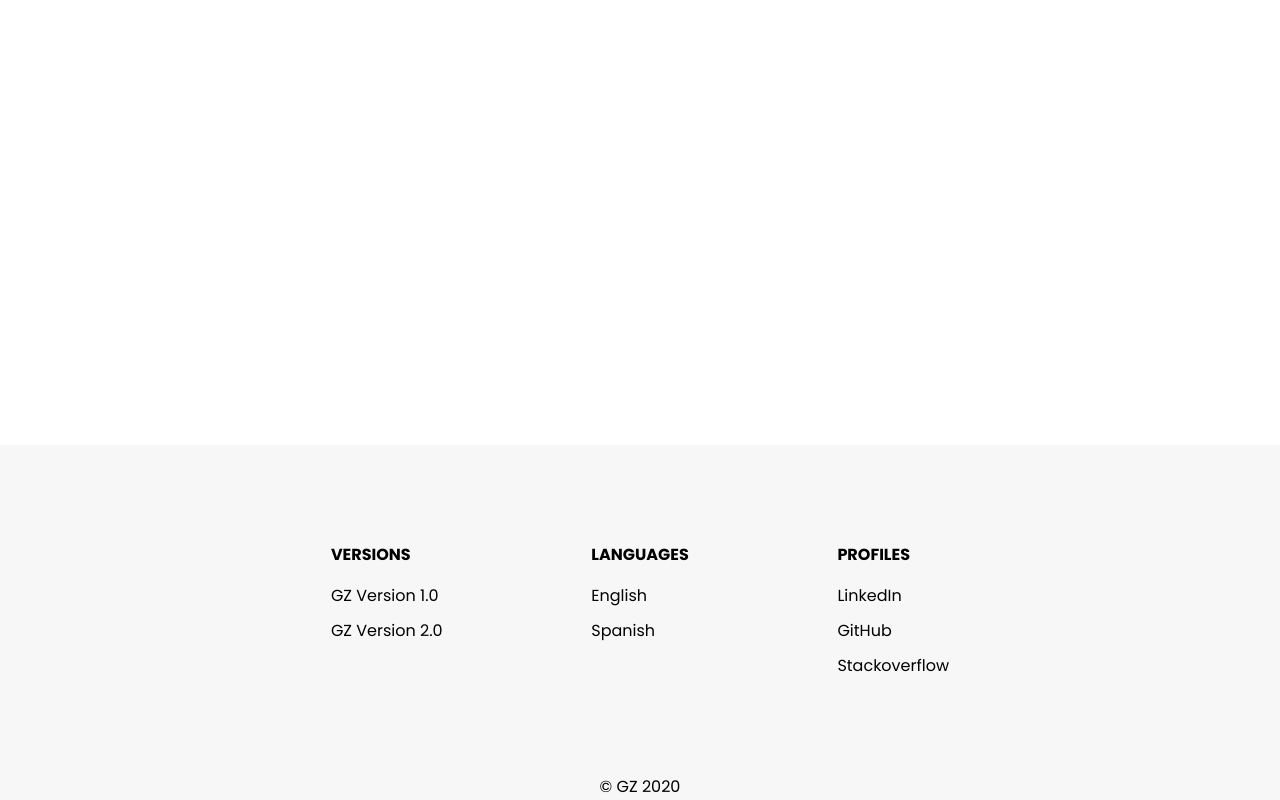
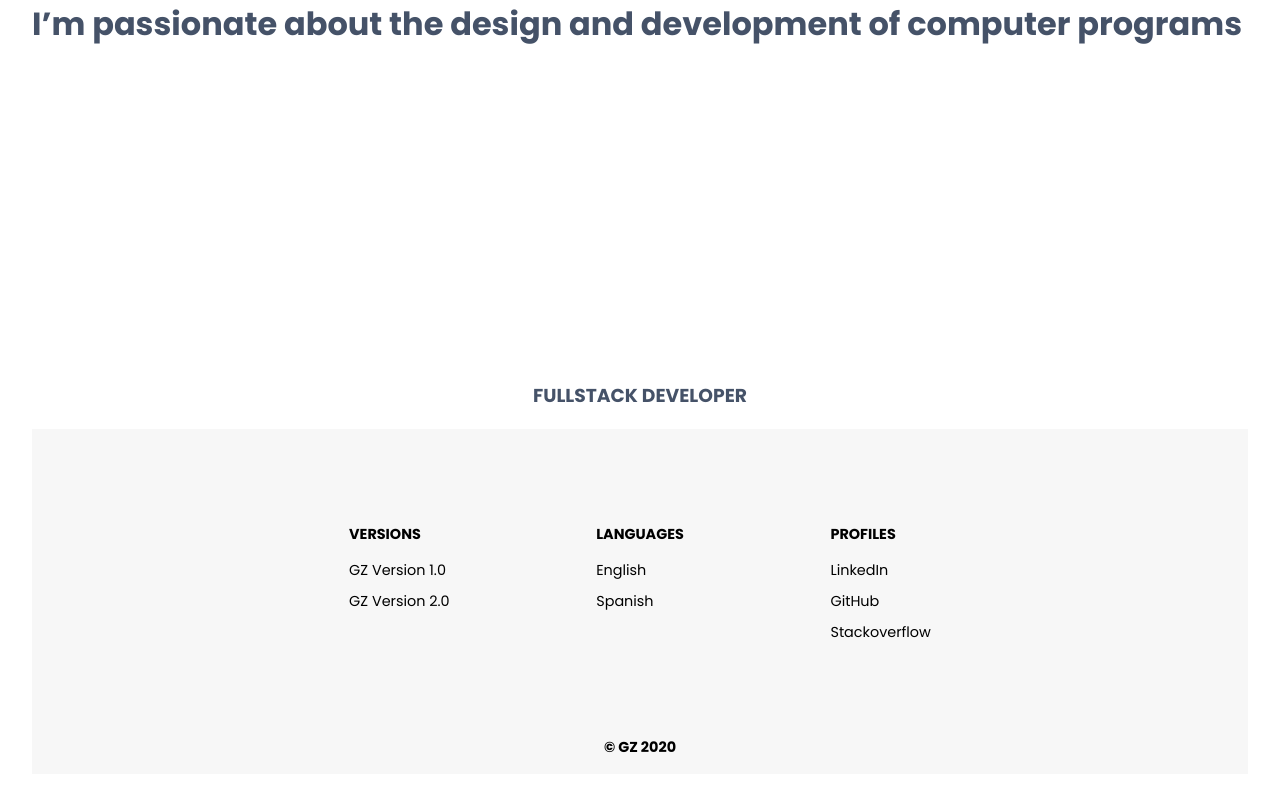
Before and after one commit to gustavozapata/gz-react-portfolio, a React (Create React App) app in the folder client/: page / in a window 1280 px wide. Shown: the part 371-1171 px from the top of the page. After the commit the page ends 1145 px from the top, so only its background shows below. Built offline with nearby package versions, Linux system fonts and the light colour scheme; the HTML template or start-up script is replaced by a standard one.

Commit message:
made viewport v1

```diff
--- a/client/src/App.css
+++ b/client/src/App.css
@@ -6,10 +6,24 @@ body {
   font-family: "Poppins", sans-serif;
 }
 
+.App {
+  width: 95%;
+  margin: 0 auto;
+  /* padding: 10px; */
+  /* margin: 20px; */
+}
+
 .header {
+  display: flex;
+  flex-direction: column;
+  justify-content: space-between;
+  /* width: 80%; */
   height: 100vh;
   color: #455268;
 }
 .header p {
   font-weight: bold;
 }
+.header h3 {
+  text-align: center;
+}
--- a/client/src/App.js
+++ b/client/src/App.js
@@ -10,6 +10,7 @@ function App() {
         <h1>
           I’m passionate about the design and development of computer programs
         </h1>
+        <h3>FULLSTACK DEVELOPER</h3>
       </header>
       <Footer />
     </div>
--- a/client/src/layout/Footer.js
+++ b/client/src/layout/Footer.js
@@ -28,7 +28,9 @@ export default function Footer() {
           </ul>
         </div>
       </main>
-      <div className="bottom">&copy; GZ 2020</div>
+      <div className="bottom">
+        <p>&copy; GZ 2020</p>
+      </div>
     </div>
   );
 }
--- a/client/src/layout/styles/Footer.css
+++ b/client/src/layout/styles/Footer.css
@@ -2,6 +2,7 @@
   background-color: #f7f7f7;
   text-align: center;
   padding: 1px;
+  font-size: 0.9em;
 }
 .Footer main {
   display: flex;
@@ -26,3 +27,6 @@
   list-style: none;
   margin-bottom: 10px;
 }
+.Footer .bottom {
+  font-weight: bold;
+}
```
